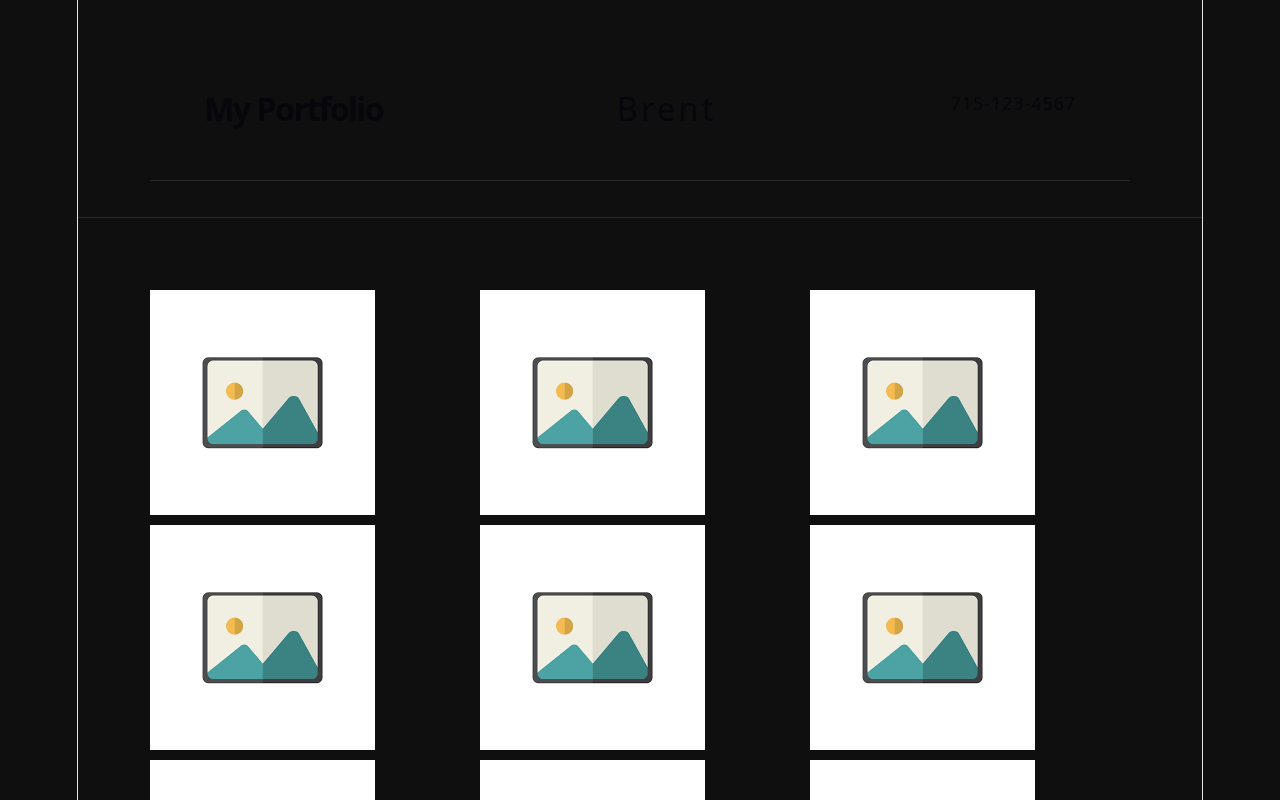
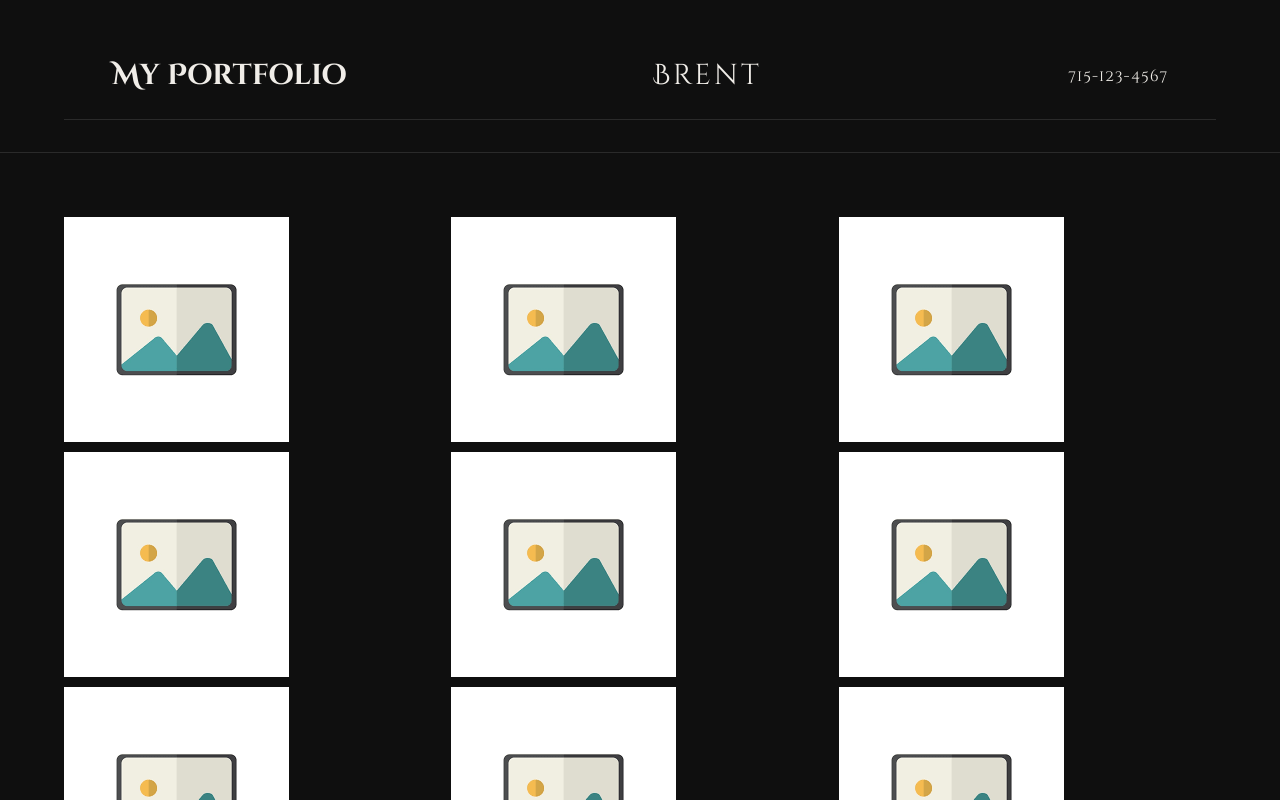
Before and after one commit to caspengren/Brent-portfolio, a React (Vite) app: page / in a window 1280 px wide. Shown: the top 800 px of the page. Built offline with nearby package versions, Linux system fonts and the light colour scheme; a web font is replaced by a local one.

Commit message:
refactor: remove unused CSS styles and consolidate layout styles in index.css

```diff
--- /dev/null
+++ b/index.css
@@ -0,0 +1,16 @@
+* {
+    margin: 0;
+    padding: 0;
+    box-sizing: border-box;
+}
+
+body {
+    width: 100%;
+    min-height: 100vh;
+    background-color: #0f0f0f;
+}
+
+#root {
+    width: 100%;
+    min-height: 100vh;
+}
--- a/src/App.jsx
+++ b/src/App.jsx
@@ -36,7 +36,7 @@
   main: {
     flex: 1,
     padding: "4rem",
-    maxWidth: "1200px",
+    //maxWidth: "1200px",
     margin: "0 auto",
     width: "100%",
     boxSizing: "border-box",
--- a/src/index.css
+++ b/src/index.css
@@ -1,120 +1,12 @@
-:root {
-  --text: #6b6375;
-  --text-h: #08060d;
-  --bg: #fff;
-  --border: #e5e4e7;
-  --code-bg: #f4f3ec;
-  --accent: #aa3bff;
-  --accent-bg: rgba(170, 59, 255, 0.1);
-  --accent-border: rgba(170, 59, 255, 0.5);
-  --social-bg: rgba(244, 243, 236, 0.5);
-  --shadow:
-    rgba(0, 0, 0, 0.1) 0 10px 15px -3px, rgba(0, 0, 0, 0.05) 0 4px 6px -2px;
-
-  --sans: system-ui, 'Segoe UI', Roboto, sans-serif;
-  --heading: system-ui, 'Segoe UI', Roboto, sans-serif;
-  --mono: ui-monospace, Consolas, monospace;
-
-  font: 18px/145% var(--sans);
-  letter-spacing: 0.18px;
-  color-scheme: light dark;
-  color: var(--text);
-  background: var(--bg);
-  font-synthesis: none;
-  text-rendering: optimizeLegibility;
-  -webkit-font-smoothing: antialiased;
-  -moz-osx-font-smoothing: grayscale;
-
-  @media (max-width: 1024px) {
-    font-size: 16px;
-  }
-}
-
-@media (prefers-color-scheme: dark) {
-  :root {
-    --text: #9ca3af;
-    --text-h: #f3f4f6;
-    --bg: #16171d;
-    --border: #2e303a;
-    --code-bg: #1f2028;
-    --accent: #c084fc;
-    --accent-bg: rgba(192, 132, 252, 0.15);
-    --accent-border: rgba(192, 132, 252, 0.5);
-    --social-bg: rgba(47, 48, 58, 0.5);
-    --shadow:
-      rgba(0, 0, 0, 0.4) 0 10px 15px -3px, rgba(0, 0, 0, 0.25) 0 4px 6px -2px;
-  }
-
-  #social .button-icon {
-    filter: invert(1) brightness(2);
-  }
-}
-
-body {
-  margin: 0;
-}
-
-#root {
-  width: 1126px;
-  max-width: 100%;
-  margin: 0 auto;
-  text-align: center;
-  border-inline: 1px solid var(--border);
-  min-height: 100svh;
-  display: flex;
-  flex-direction: column;
-  box-sizing: border-box;
-}
-
-h1,
-h2 {
-  font-family: var(--heading);
-  font-weight: 500;
-  color: var(--text-h);
-}
-
-h1 {
-  font-size: 56px;
-  letter-spacing: -1.68px;
-  margin: 32px 0;
-  @media (max-width: 1024px) {
-    font-size: 36px;
-    margin: 20px 0;
-  }
-}
-h2 {
-  font-size: 24px;
-  line-height: 118%;
-  letter-spacing: -0.24px;
-  margin: 0 0 8px;
-  @media (max-width: 1024px) {
-    font-size: 20px;
-  }
-}
-p {
-  margin: 0;
-}
-
-code,
-.counter {
-  font-family: var(--mono);
-  display: inline-flex;
-  border-radius: 4px;
-  color: var(--text-h);
-}
-
-code {
-  font-size: 15px;
-  line-height: 135%;
-  padding: 4px 8px;
-  background: var(--code-bg);
-}
 * {
   margin: 0;
   padding: 0;
   box-sizing: border-box;
 }
 
-body {
+body,
+#root {
+  width: 100%;
+  min-height: 100vh;
   background-color: #0f0f0f;
 }
```
Also changed, not shown: src/App.css (deleted, +0 -184 lines).
